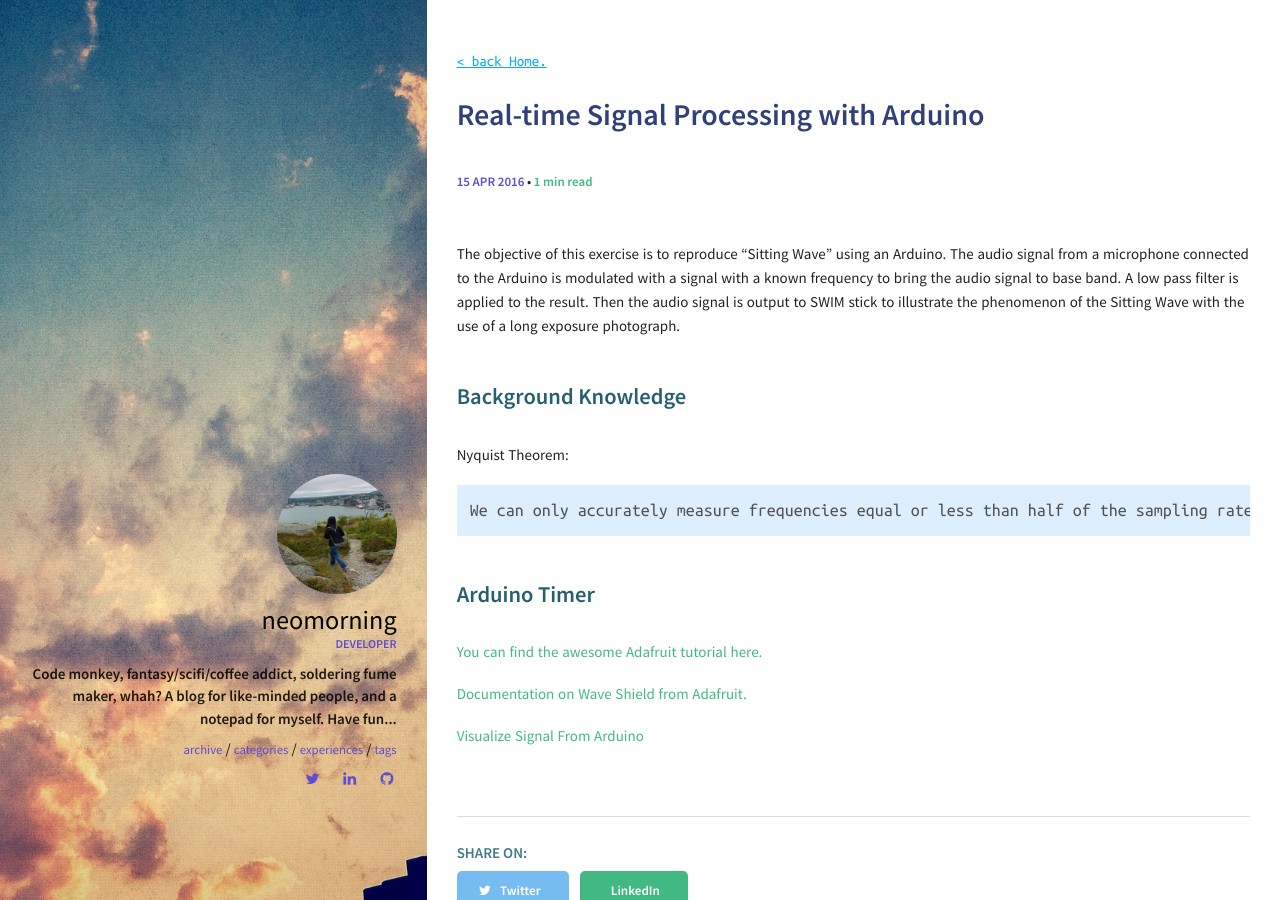
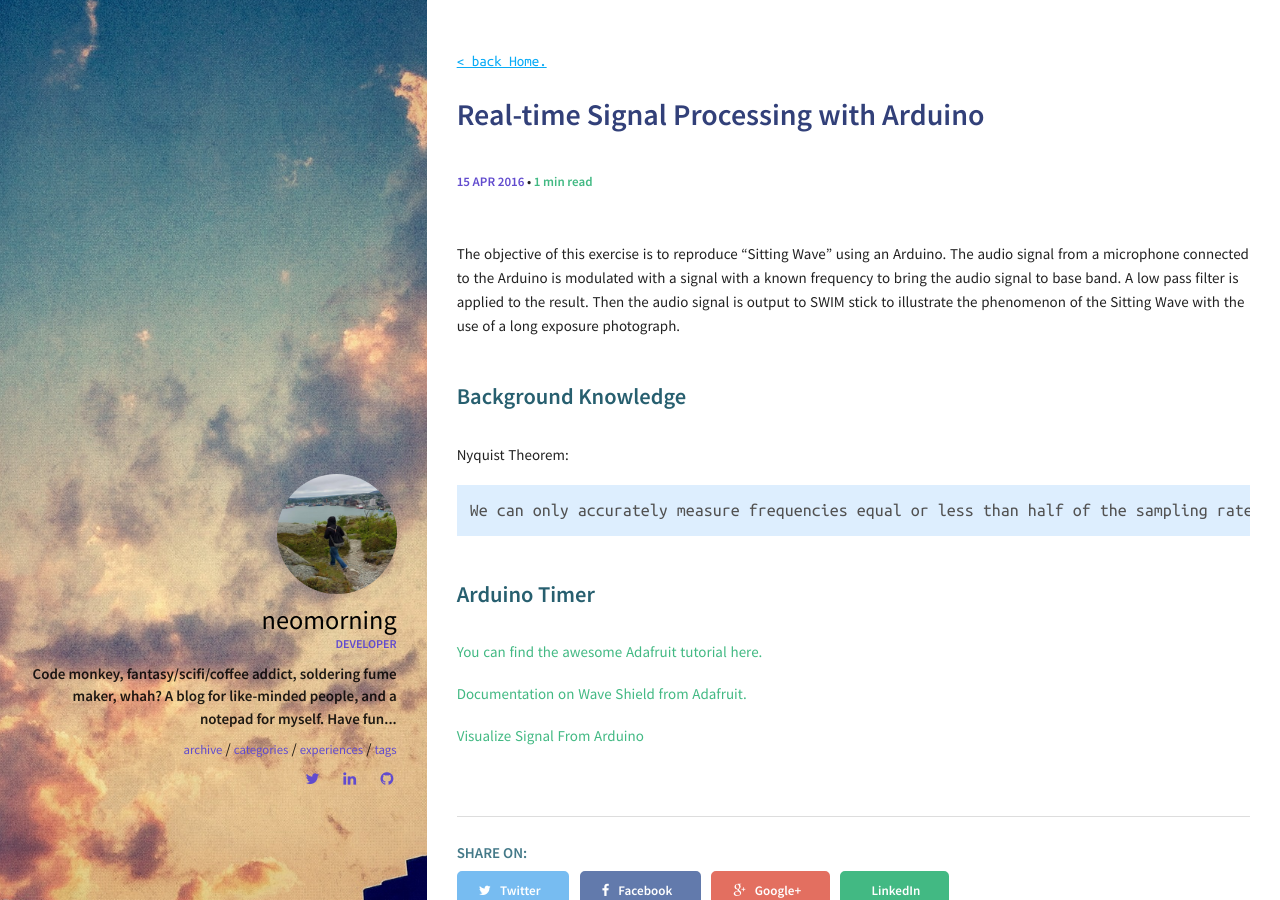
Before and after one commit to maoning/maoning.github.io, a Jekyll site: the page built from _posts/2016-04-15-FFT-with-Arduino.md, in a window 1280 px wide. Built offline with Jekyll 4.4.1, drawn with Linux system fonts in a browser that asks for light colours.

Commit message:
Added social links

```diff
--- a/_config.yml
+++ b/_config.yml
@@ -8,7 +8,7 @@ description: > # this means to ignore newlines until "baseurl:"
   Code monkey, soldering fume maker, fantasy/scifi addict, whah?
   A blog for like-minded people, and a notepad
   for myself. Have fun...
-url:         # the base hostname & protocol for your site
+url: https://maoning.github.io   # the base hostname & protocol for your site
 
 #
 ###################################
--- a/_layouts/post.html
+++ b/_layouts/post.html
@@ -47,6 +47,12 @@ layout: default
       <a href="https://twitter.com/intent/tweet?text={{ site.url }}{{ page.url }}" class="twitter btn" title="Share on Twitter"><i class="fa fa-twitter"></i><span> Twitter</span></a>
     </li>
     <li>
+      <a href="https://www.facebook.com/sharer/sharer.php?u={{ site.url }}{{ page.url }}" class="facebook btn" title="Share on Facebook"><i class="fa fa-facebook"></i><span> Facebook</span></a>
+    </li>
+    <li>
+      <a href="https://plus.google.com/share?url={{ site.url }}{{ page.url }}" class="google-plus btn" title="Share on Google Plus"><i class="fa fa-google-plus"></i><span> Google+</span></a>
+    </li>
+    <li>
       <a href="https://www.linkedin.com/shareArticle?mini=true&url=&title=&summary=&source={{ site.url }}{{ page.url }}" class="linkedin btn" title="Share on LinkedIn"><i class="fa fa-LinkedIn"></i><span> LinkedIn</span></a>
     </li>
   </ul>
```
Also changed, not shown: 12 other files.
